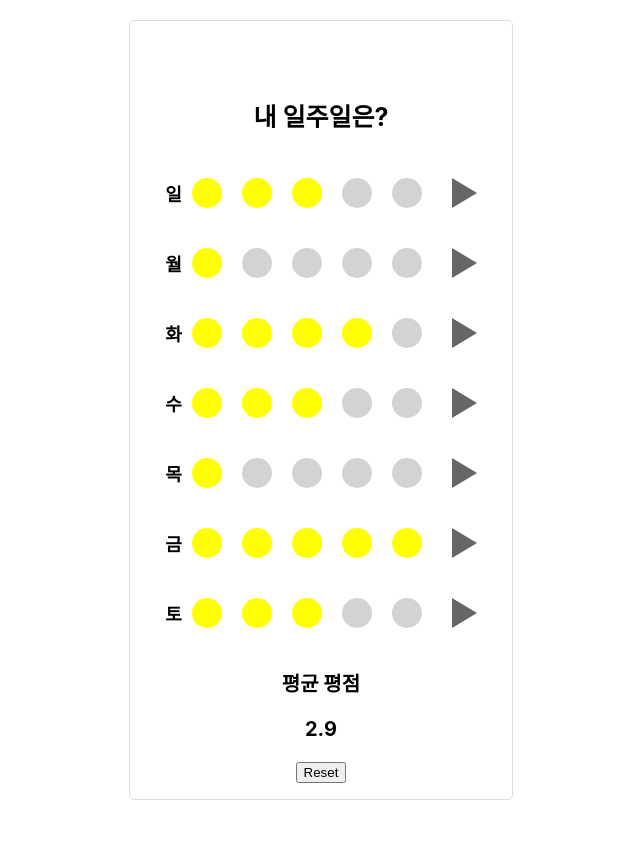
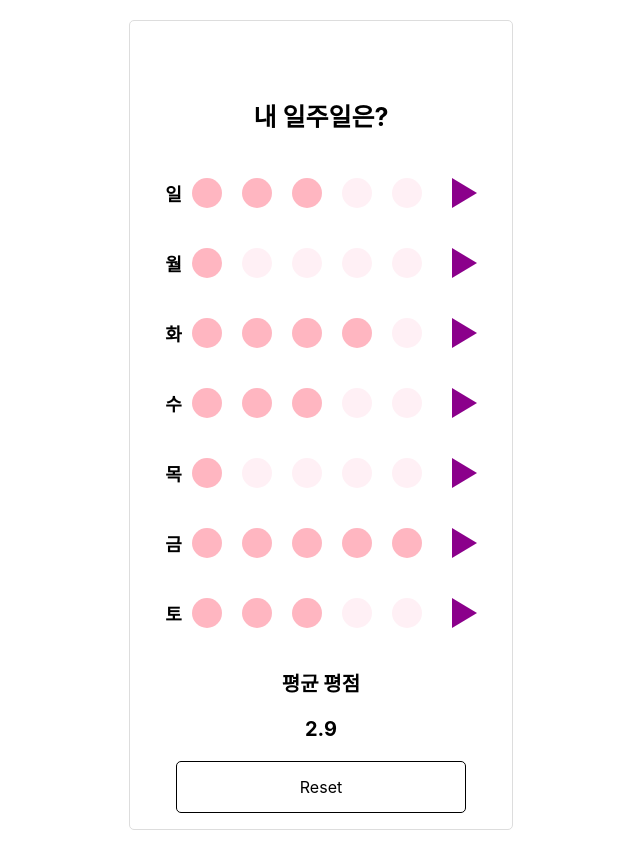
Before and after one commit to hongsoom/my-week, a React (Create React App) app in the folder my-week/: page / in a window 1280 px wide. Shown: the whole page, without its empty margins (319-959 px from the left). Before the commit the page ends 820 px from the top, so only its background shows below. Built offline with nearby package versions, Linux system fonts and the light colour scheme.

Commit message:
Button, Circle css

```diff
--- a/my-week/src/components/Main.js
+++ b/my-week/src/components/Main.js
@@ -31,7 +31,7 @@ const Main = (props) => {
         return (
             <Date key={index}> {week}
           {circle.map((num,i) =>
-                <Circle key={i} style={{backgroundColor : rate[index] > i ?  'yellow' : ('#D3D3D3')}}></Circle>
+                <Circle key={i} style={{backgroundColor : rate[index] > i ?  ('#FFB6C1') : ('#FFF0F5')}}></Circle>
               )}
               <Button onClick={ () => {
                history.push("/detail/" + index);
@@ -39,7 +39,6 @@ const Main = (props) => {
               </Button>
             </Date>
             )})}
-
         <Score rateAverage={rateAverage(rate)} removeRate={removeRate}  />
     </Container>
     );
@@ -83,7 +82,7 @@ const Circle = styled.div`
 const Button = styled.div`
   width: 0px;
   height: 0px;
-  border-left: 25px solid #666666;
+  border-left: 25px solid	#8B008B;
   border-top: 15px solid transparent;
   border-bottom: 15px solid transparent;
   cursor : pointer;
--- a/my-week/src/components/Score.js
+++ b/my-week/src/components/Score.js
@@ -7,7 +7,7 @@ const Score = (props) => {
         <InputWrap>
             <p>평균 평점</p>
             <p>{rateAverage}</p>
-            <button onClick={removeRate}>Reset</button>
+            <Button onClick={removeRate}>Reset</Button>
         </InputWrap>
     )
 }
@@ -21,9 +21,13 @@ const InputWrap = styled.div`
     font-weight : bold;
     font-size : 20px;
   }
-  button {
-
-  }
+`;
+const Button = styled.div`
+    border-radius: 5px;
+    border : 1px solid black;
+    cursor : pointer;
+    padding : 15px;
+    margin : 0 30px;
 `;
 
 export default Score;
```
